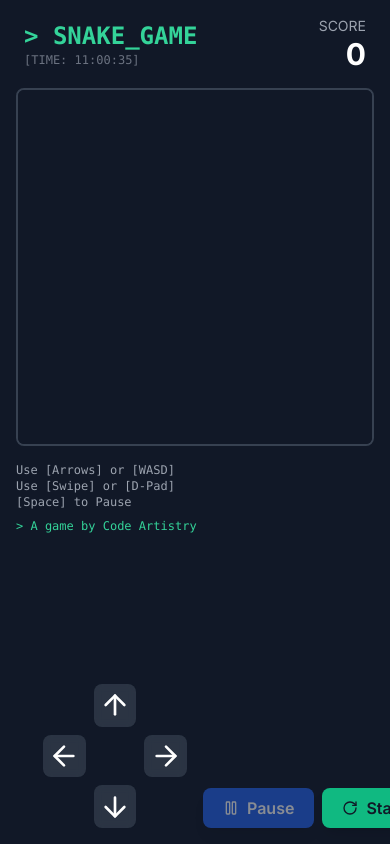
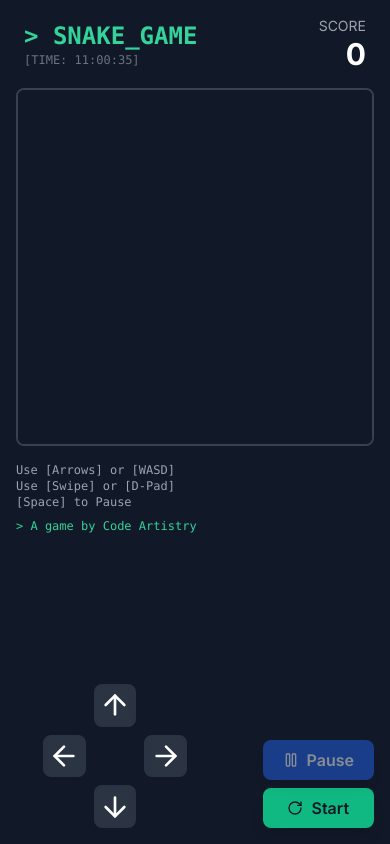
Before and after one commit to Rajat0063/Template, a plain HTML site: page Games/index.html in a window 390 px wide. Drawn offline with nearby package versions, Linux system fonts and the light colour scheme.

Commit message:
Update-04

```diff
--- a/Games/index.html
+++ b/Games/index.html
@@ -48,14 +48,15 @@
             </div>
 
             <!-- This DIV is MODIFIED to be fixed on mobile -->
-            <div class="flex items-center gap-2
-                        md:relative md:left-auto md:bottom-auto md:right-auto md:translate-x-0
-                        fixed bottom-4 left-1/2 translate-x-[0.5rem] z-10">
-                <button id="pauseButton" class="px-5 py-2 bg-blue-600 text-white font-semibold rounded-lg shadow-lg hover:bg-blue-500 transition-colors duration-200 flex items-center gap-2 disabled:opacity-50 disabled:cursor-not-allowed" disabled>
+            <div class="flex flex-col gap-2 <!-- Stack vertically on mobile -->
+                        md:flex-row md:gap-2 <!-- Horizontal on desktop -->
+                        md:relative md:left-auto md:bottom-auto md:right-auto <!-- Desktop positioning -->
+                        fixed bottom-4 right-4 z-10"> <!-- Mobile positioning -->
+                <button id="pauseButton" class="px-5 py-2 bg-blue-600 text-white font-semibold rounded-lg shadow-lg hover:bg-blue-500 transition-colors duration-200 flex items-center justify-center gap-2 disabled:opacity-50 disabled:cursor-not-allowed" disabled>
                     <i data-lucide="pause" class="w-4 h-4"></i>
                     <span id="pauseText">Pause</span>
                 </button>
-                <button id="resetButton" class="px-5 py-2 bg-emerald-500 text-gray-900 font-semibold rounded-lg shadow-lg hover:bg-emerald-400 transition-colors duration-200 flex items-center gap-2">
+                <button id="resetButton" class="px-5 py-2 bg-emerald-500 text-gray-900 font-semibold rounded-lg shadow-lg hover:bg-emerald-400 transition-colors duration-200 flex items-center justify-center gap-2">
                     <i data-lucide="rotate-cw" class="w-4 h-4"></i>
                     <span id="resetText">Start</span>
                 </button>
```
